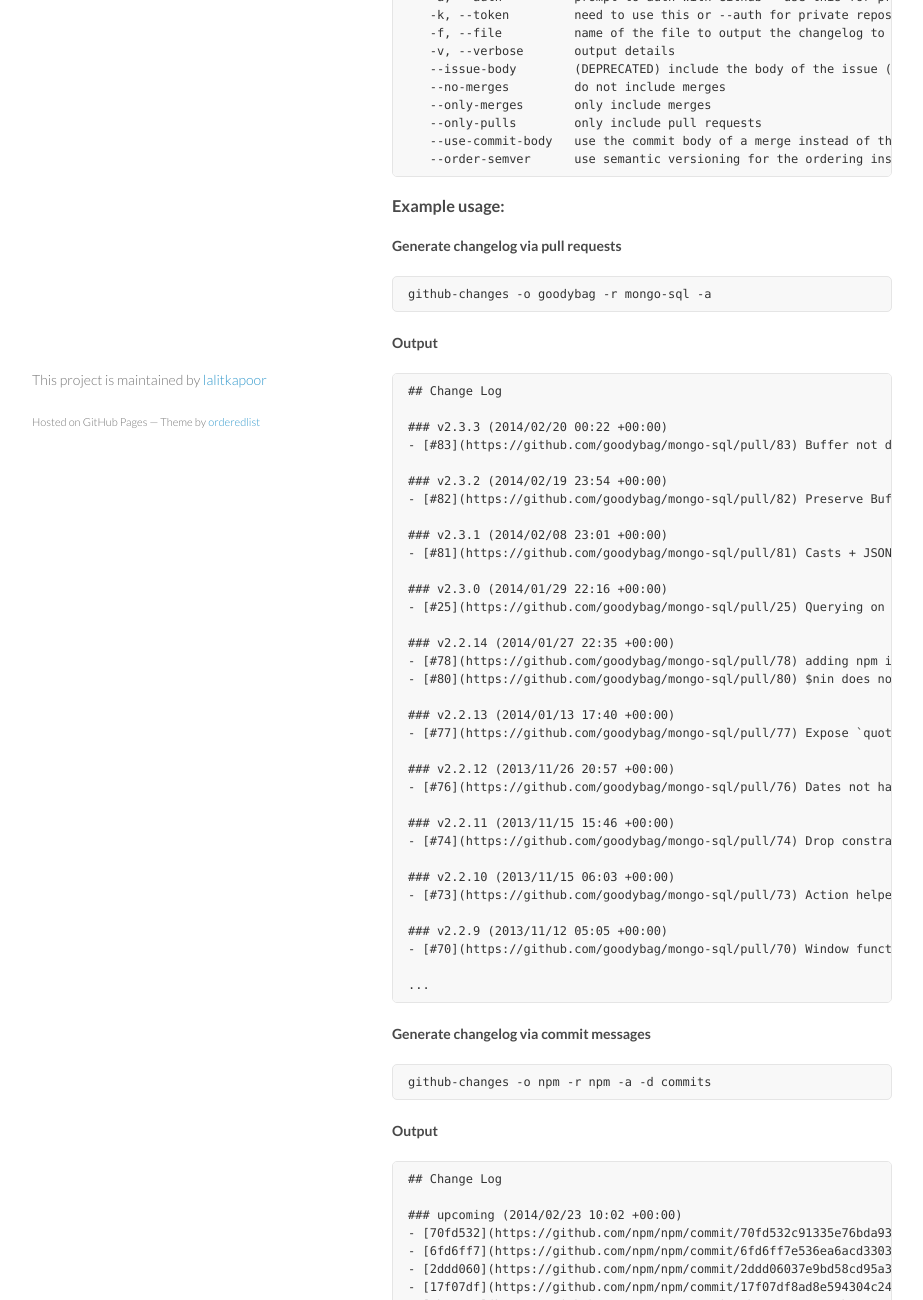
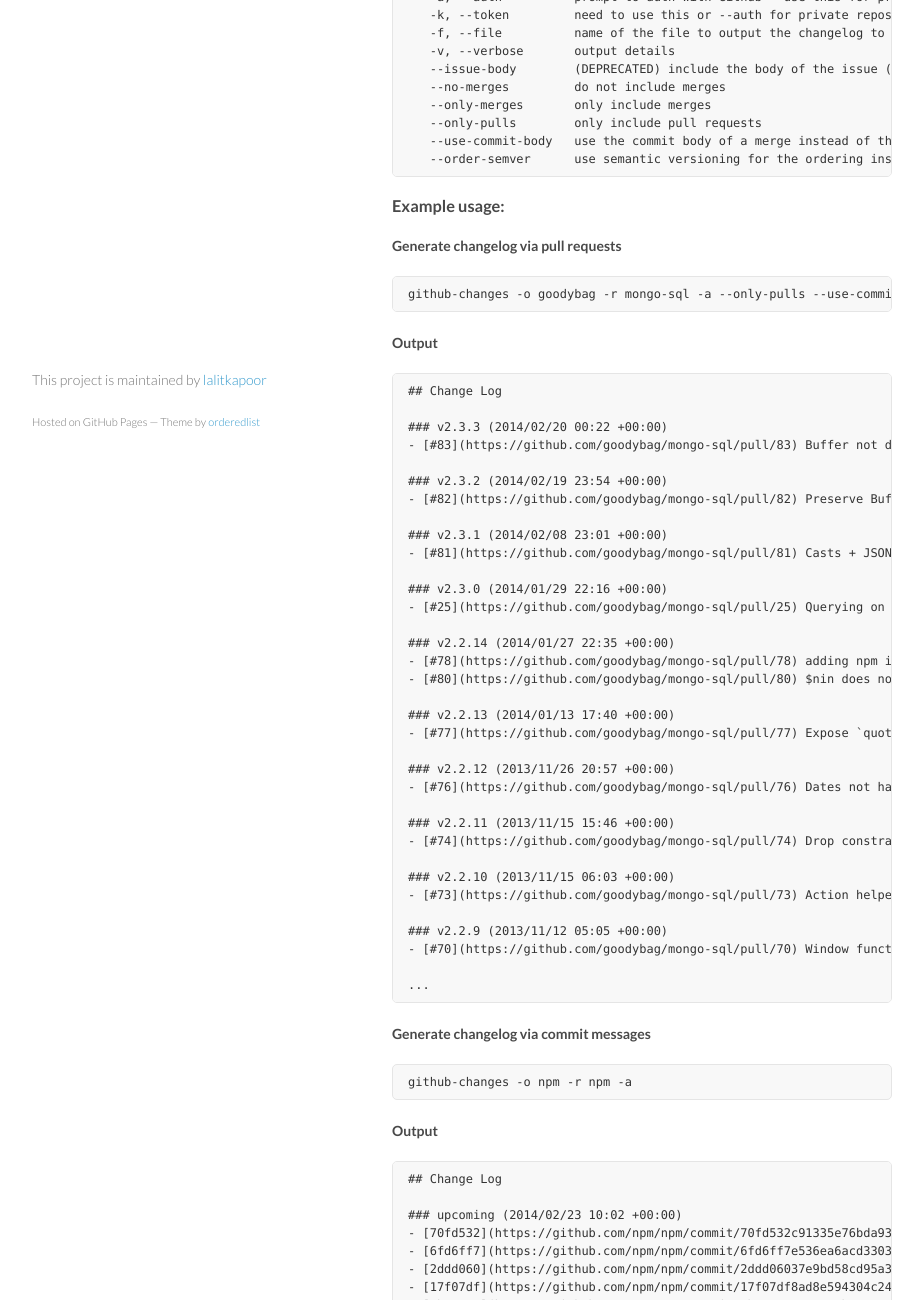
Before and after one commit to lalitkapoor/github-changes, a plain HTML site: page index.html in a window 1280 px wide. Shown: the part 299-1599 px from the top of the page, without its empty margins (178-1101 px from the left). Drawn offline with Linux system fonts and the light colour scheme.

Commit message:
update example commands

```diff
--- a/index.html
+++ b/index.html
@@ -58,7 +58,7 @@
 <h4>
 <a name="generate-changelog-via-pull-requests" class="anchor" href="#generate-changelog-via-pull-requests"><span class="octicon octicon-link"></span></a>Generate changelog via pull requests</h4>
 
-<div class="highlight highlight-bash"><pre>github-changes -o goodybag -r mongo-sql -a
+<div class="highlight highlight-bash"><pre>github-changes -o goodybag -r mongo-sql -a --only-pulls --use-commit-body
 </pre></div>
 
 <h4>
@@ -103,7 +103,7 @@
 <h4>
 <a name="generate-changelog-via-commit-messages" class="anchor" href="#generate-changelog-via-commit-messages"><span class="octicon octicon-link"></span></a>Generate changelog via commit messages</h4>
 
-<div class="highlight highlight-bash"><pre>github-changes -o npm -r npm -a -d commits
+<div class="highlight highlight-bash"><pre>github-changes -o npm -r npm -a
 </pre></div>
 
 <h4>
```
